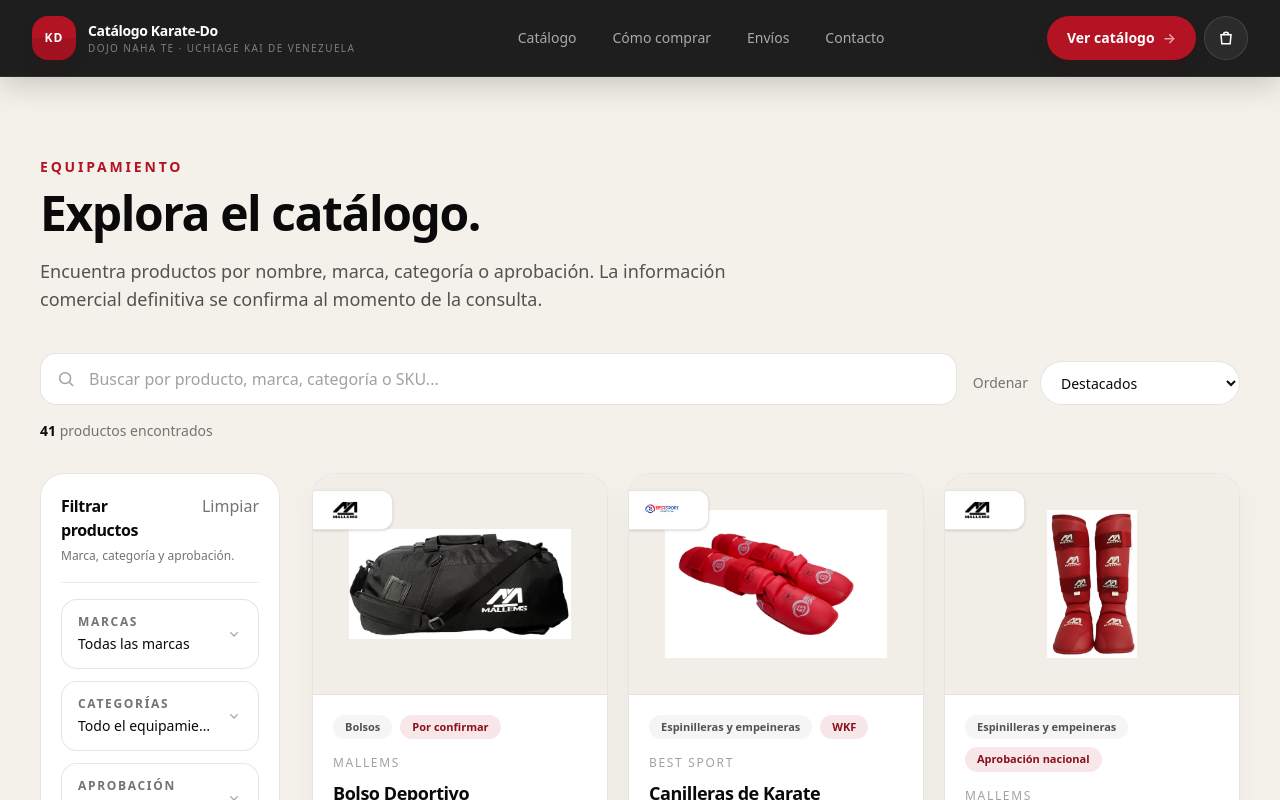
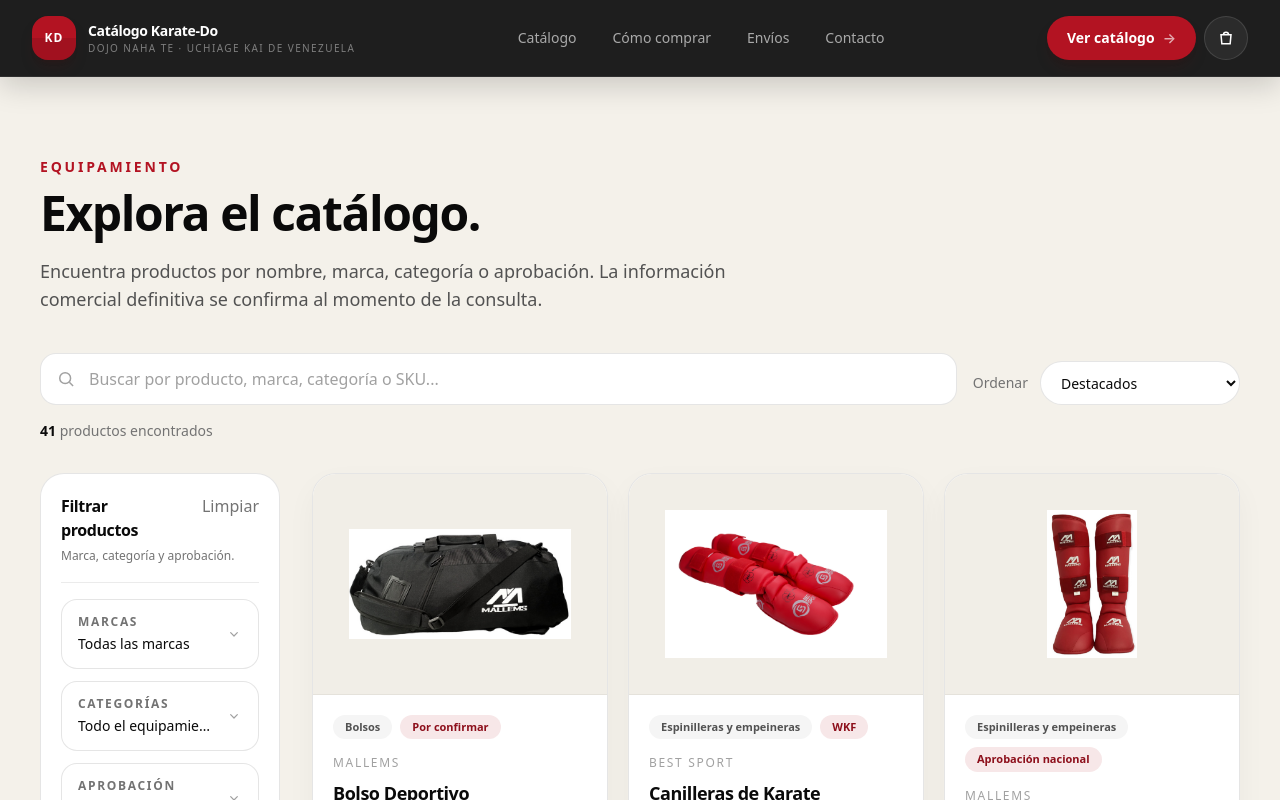
Before and after one commit to maorusohh/catalogo-karate, a Next.js app: page /catalogo in a window 1280 px wide. Shown: the top 800 px of the page. Built offline with nearby package versions, Linux system fonts and the light colour scheme.

Commit message:
refactor: keep product cards text-first for brands

```diff
--- a/src/components/catalog/product-card.tsx
+++ b/src/components/catalog/product-card.tsx
@@ -1,7 +1,6 @@
 import Image from "next/image";
 import Link from "next/link";
 
-import { BrandLogo } from "@/components/catalog/brand-logo";
 import type { ApprovalLevel, AvailabilityStatus, Product } from "@/types/catalog";
 
 const approvalLabels: Record<ApprovalLevel, string> = {
@@ -21,11 +20,10 @@ const availabilityLabels: Record<AvailabilityStatus, string> = {
 type ProductCardProps = {
   product: Product;
   brandName: string;
-  brandLogo?: string;
   categoryName: string;
 };
 
-export function ProductCard({ product, brandName, brandLogo, categoryName }: ProductCardProps) {
+export function ProductCard({ product, brandName, categoryName }: ProductCardProps) {
   const image = product.images[0];
   const primaryPrice = product.prices[0];
 
@@ -54,14 +52,6 @@ export function ProductCard({ product, brandName, brandLogo, categoryName }: Pro
               </div>
             </div>
           )}
-
-          <BrandLogo
-            src={brandLogo}
-            name={brandName}
-            className="absolute top-4 right-4 h-10 w-24 rounded-xl border border-black/10 shadow-sm"
-            imageClassName="p-1.5"
-            sizes="96px"
-          />
         </div>
       </Link>
 
```
